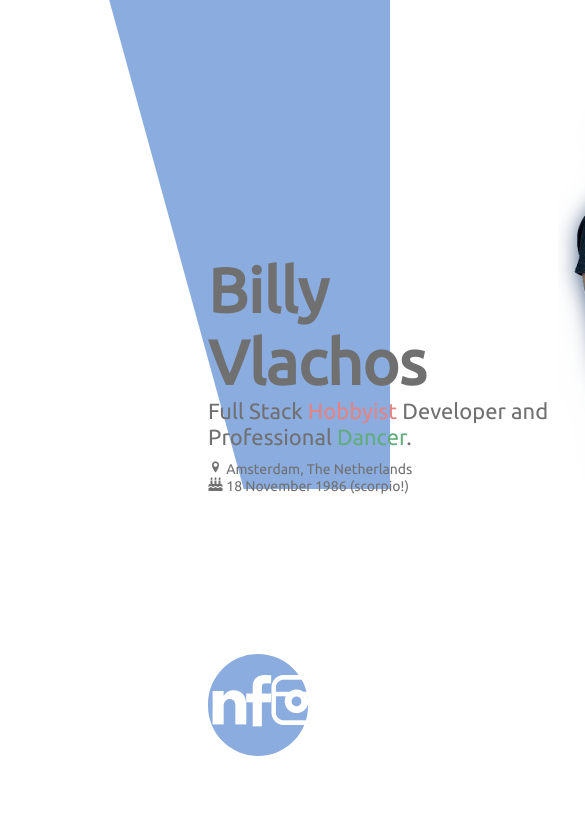
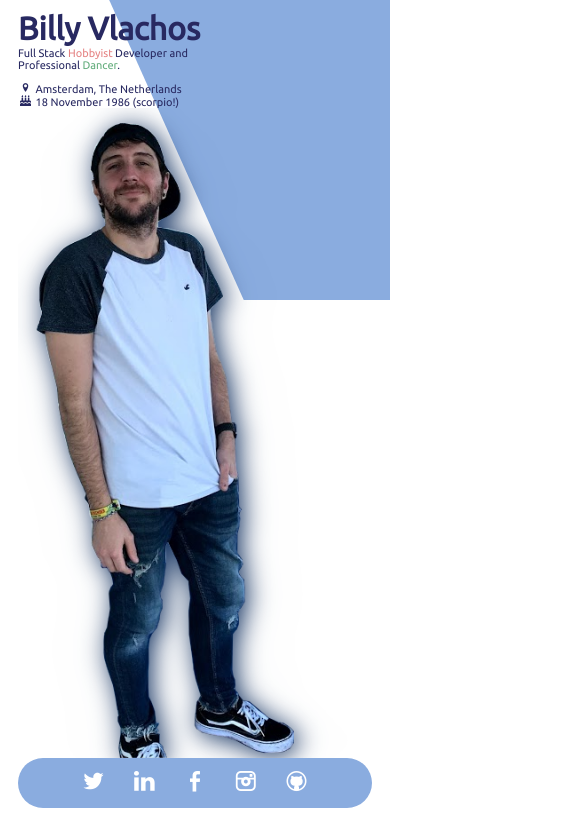
Before and after one commit to lakylekidd/aboutme, a plain HTML site: page src/index.html in a window 390 px wide. Shown: the top 830 px of the page, 585 px wide, since content can reach past the window. Drawn offline with Linux system fonts and the light colour scheme.

Commit message:
- included certain media queries mainly - targeting iOS devices and Pixel - Bug: iPhone 5/SE and iPad displays incorrectly - Bug: iPad Pro does not separate page sections.

```diff
--- a/src/css/styles.scss
+++ b/src/css/styles.scss
@@ -1,9 +1,12 @@
 @import url('https://fonts.googleapis.com/css?family=Ubuntu');
 @import url('./../fonts/billyfont/css/style.css');
 
+$mobile: 740px;
+$mobile-height-738: 738px;
+$mobile-height-670: 670px;
 $colors: (
     brand: #8AACDF,
-    font: #707070,
+    font: #282961,
     font-alt: #fff,
     myred: #E58383,
     mygreen: #62AC7B
@@ -13,8 +16,27 @@ $colors: (
     @return map-get($map: $colors, $key: $name);
 };
 
+// Define Mixins
+@mixin mobile {
+    @media (max-width: #{$mobile}) {
+        @content;
+    }
+}
+@mixin mobile-height-738 {
+    @media (max-height: #{$mobile-height-738}) {
+        @content;
+    }
+}
+@mixin mobile-height-670 {
+    @media (max-height: #{$mobile-height-670}) {
+        @content;
+    }
+}
+
+html,
 body {
-    height: 100%;
+    margin: 0;
+    padding: 0;
     color: color(font);
     font-family: 'Ubuntu', sans-serif;
 
@@ -33,15 +55,31 @@ body {
     -webkit-clip-path: polygon(28% 0, 100% 0, 100% 100%, 62.5% 100%);
     clip-path: polygon(28% 0, 100% 0, 100% 100%, 62.5% 100%);
     z-index: -1000;
+
+    @include mobile {
+        height: 300px;
+    }
 }
 
 .content {
-    margin-top: 74px;
-    margin-left: 200px;
-    margin-right: 200px;
+    margin-top: 0px;
+    padding: 0;
+    max-width: 880px;
+    margin: 0 auto;
+
+    @include mobile {
+        margin-left: 18px;
+        margin-right: 18px;
+    }
 
     section {
-        height: 780px;
+        height: 940px;
+        margin: 0;
+        padding: 0;
+
+        @include mobile {
+            height: 812px;
+        }
     }
 
     .detail-content {
@@ -49,14 +87,27 @@ body {
         padding: 0;
         display: flex;
 
+        @include mobile {
+            flex-direction: column;
+        }
+
         .my-details {
             flex: 1;
             margin-top: 180px;
+
+            @include mobile {
+                margin-top: 0;
+            }
 
             h1 {
                 margin: 0;
                 padding: 0;
                 font-size: 62px;
+
+                @include mobile {
+                    font-size: 32px;
+                    margin-top: 10px;
+                }
             }
             .tagline {
                 display: inline-block;
@@ -70,15 +121,25 @@ body {
                 .green {
                     color: color(mygreen);
                 }
+
+                @include mobile {
+                    font-size: 11px;
+                    width: 230px;
+                }
             }
             div.additional {
                 margin-top: 10px;
+
                 div.additional-info {
                     font-size: 14px;
 
                     i {
                         width: 15px;
                         text-align: center;
+                    }
+
+                    @include mobile {
+                        font-size: 11px;
                     }
                 }
             }
@@ -87,7 +148,16 @@ body {
             flex: 1;
 
             img {
-                height: 580px;
+                height: 800px;
+                @include mobile {
+                    height: 650px;
+                }
+                @include mobile-height-738 {
+                    height: 550px;
+                }
+                @include mobile-height-670 {
+                    height: 500px;
+                }
             }
         }
     }
@@ -113,9 +183,17 @@ body {
             flex: 1;
             font-size: 50px;
             text-align: center;
+
+            @include mobile {
+                font-size: 20px;
+            }
         }
         a:hover {
             color: color(font);
+        }
+
+        @include mobile {
+            height: 50px;
         }
     }
 
@@ -155,10 +233,18 @@ body {
                 width: 380px;
                 border-top-left-radius: 50%;
                 border-bottom-left-radius: 50%;
+
+                @include mobile {
+                    display: none;
+                }
             }
             .right {
                 margin-left: -1px;
                 width: 850px;
+            }
+
+            @include mobile {
+                height: 670px;
             }
         }
 
@@ -209,6 +295,14 @@ body {
                         font-weight: 400;
                         text-align: right;
                     }
+
+                    @include mobile {
+                        width: 100%;
+                    }
+                }
+
+                @include mobile {
+                    flex-direction: column;
                 }
             }
         }
--- a/src/index.html
+++ b/src/index.html
@@ -3,7 +3,7 @@
 
 <head>
     <meta charset="UTF-8">
-    <meta name="viewport" content="width=1280, initial-scale=1.0">
+    <meta name="viewport" content="width=device-width, initial-scale=1.0">
     <meta http-equiv="X-UA-Compatible" content="">
     <title>Billy Vlachos</title>
 
```
Also changed, not shown: src/css/styles.css, 1 other file.
